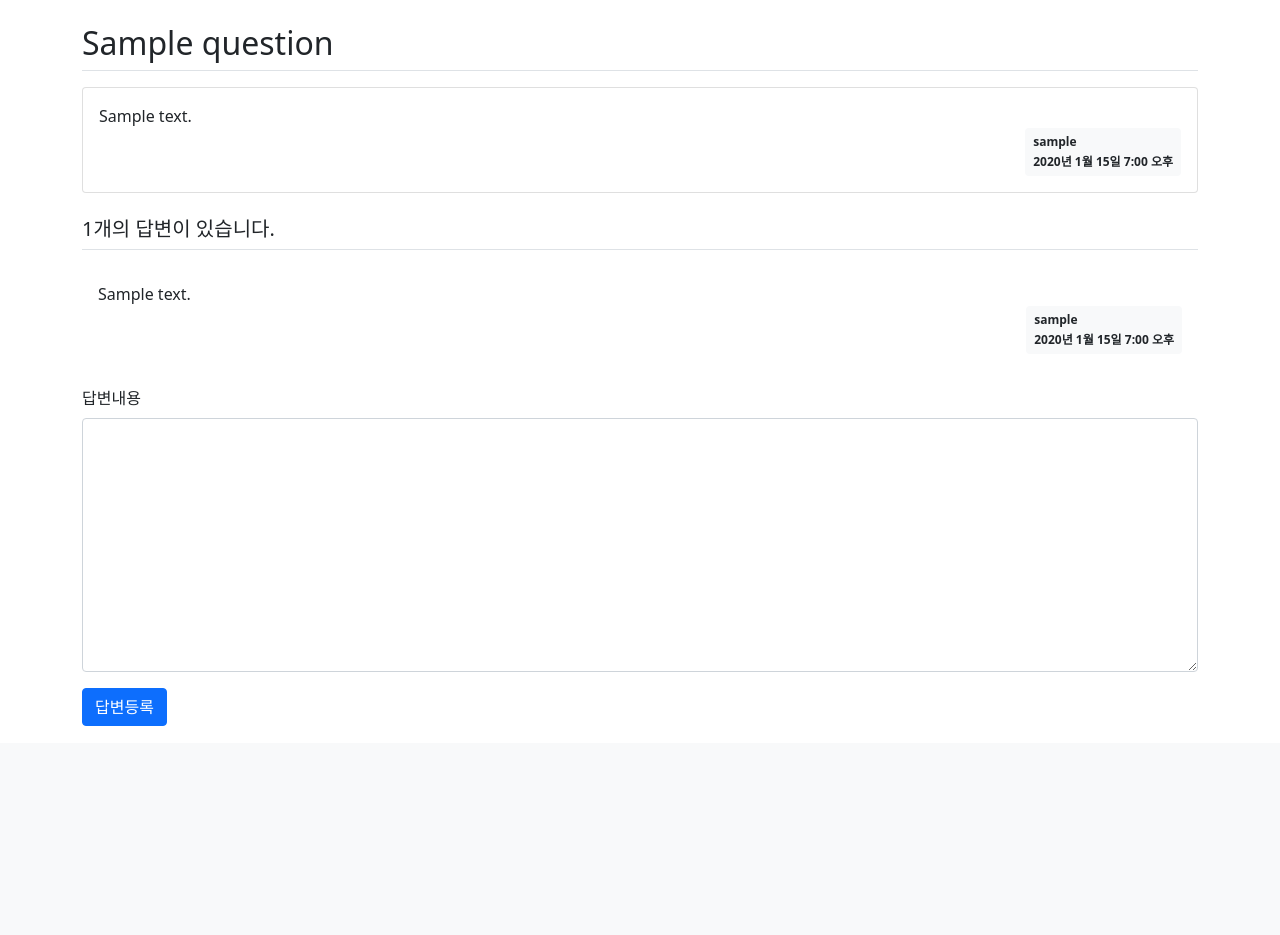
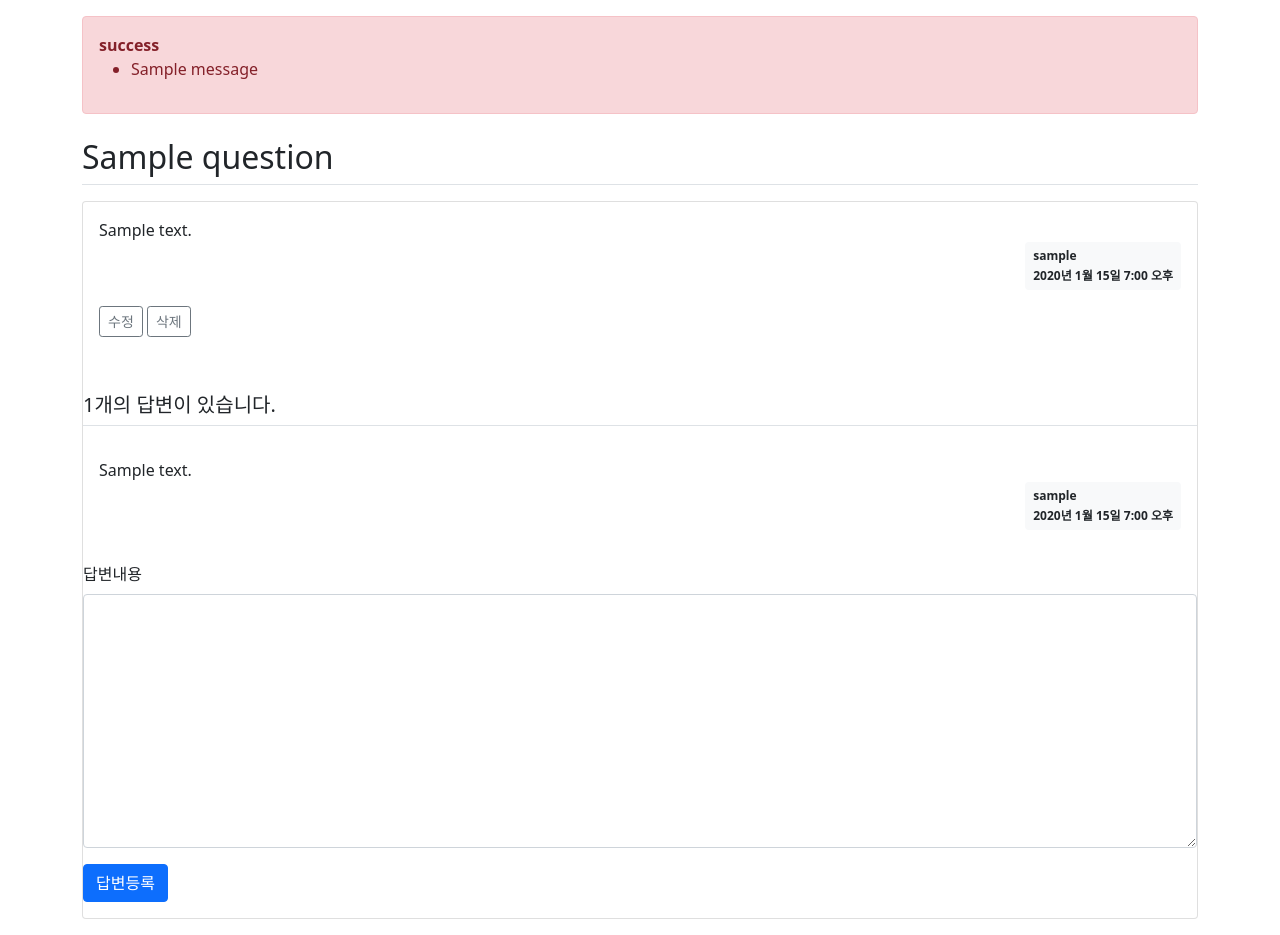
Before and after one commit to yjin0034/DjangoPractice_Review, a Django app: page /pybo/1/ in a window 1280 px wide. Shown: the part 57-992 px from the top of the page. Before the commit the page ends 783 px from the top, so only its background shows below. Run offline with Django 4.2, Linux system fonts and the light colour scheme; a user stored in the database is signed in; tables that the repository leaves empty hold one stand-in row (values such as "Sample post"); one stand-in notice (Sample message) is shown; some libraries are stand-ins or nearby versions.

Commit message:
질문 수정 및 삭제 기능 추가 - Model(pybo/models.py), URL(pybo/urls.py), View(pybo/views.py), Template(pybo/question_detail.html, templates/base.html) 관련 코드 추가

```diff
--- a/pybo/urls.py
+++ b/pybo/urls.py
@@ -29,8 +29,12 @@ urlpatterns = [
     # 답변 등록 기능 URL 매핑
     # pybo/answer/create/[정수형 숫자]로 시작하는 페이지를 요청하면, 해당 정수형 숫자를 question_id에 저장하고, views.answer_create 함수 뷰를 호출
     path('answer/create/<int:question_id>/', views.answer_create, name='answer_create'),
-
     # 질문 등록 기능 URL 매핑
     # pybo/question/create로 시작하는 페이지를 요청하면, views.question_create 함수 뷰를 호출
     path('question/create/', views.question_create, name='question_create'),
+    # 질문 수정 기능 URL 매핑
+    path('question/modify/<int:question_id>/', views.question_modify, name='question_modify'),
+    # 질문 삭제 기능 URL 매핑
+    path('question/delete/<int:question_id>/', views.question_delete, name='question_delete'),
+
 ]
--- a/pybo/views.py
+++ b/pybo/views.py
@@ -4,11 +4,11 @@
 # 사용자가 입력한 URL에 따라, 모델(Model)에서 필요한 데이터를 가져와 뷰에서 가공해 보여주며, 템플릿(Template)에 전달하는 역할을 한다.
 # 장고의 뷰 파일(views.py)은 요청에 따른 처리 논리를 정의한다.
 # 즉, 사용자가 요청하는 값(request)을 받아 모델과 템플릿을 중개하는 역할을 한다.
+from django.contrib import messages
 from django.contrib.auth.decorators import login_required
 from django.shortcuts import render, get_object_or_404, redirect
 from django.utils import timezone
 from .models import Question, Answer
-from django.http import HttpResponseNotAllowed
 from .forms import QuestionForm, AnswerForm
 from django.core.paginator import Paginator
 
@@ -31,21 +31,21 @@ def index(request):
     page_obj = paginator.get_page(page)
     # 질문 목록 데이터를 딕셔너리로 저장
     context = {'question_list': page_obj}  # question_list는 페이징 객체(page_obj)
-    # 데이터(context)를 템플릿 파일(pybo/question_list.html)에 적용하여 HTML을 생성한 후 리턴
+    # 데이터({'question_list': page_obj})를 템플릿 파일(pybo/question_list.html)에 적용하여 HTML을 생성한 후 리턴
     # render 함수 : 파이썬 데이터를 템플릿에 적용하여 HTML로 반환하는 함수
     return render(request, 'pybo/question_list.html', context)
 
 # 질문 상세 페이지 관련 함수 뷰
 # 매개변수 question_id에는 URL 매핑시 저장된 question_id가 전달
 def detail(request, question_id):
-    # 전달받은 id와 관련된 (Question의) 질문 데이터 얻기
+    # (인자로 받은) pk(question_id, 질문 id) 값에 해당하는 질문 데이터 얻기. (models의 Question 모델로부터) 데이터를 가져온다.
     # pk : 모델의 기본키(Primary Key)  # 해당 모델의 pk는 id이다.
     # get_object_or_404() : 존재하지 않는 데이터를 요청할 경우 404 페이지 출력
     # question : 질문 데이터
     question = get_object_or_404(Question, pk=question_id)
     # 질문 데이터를 딕셔너리로 저장
     context = {'question': question}
-    # 관련 질문으로 얻은 question 데이터(context)를 템플릿 파일(pybo/question_detail.html)에 적용하여 HTML을 생성한 후 리턴
+    # 관련 질문으로 얻은 question 데이터({'question': question})를 템플릿 파일(pybo/question_detail.html)에 적용하여 HTML을 생성한 후 리턴
     return render(request, 'pybo/question_detail.html', context)
 
 # 답변 등록 관련 함수 뷰
@@ -55,7 +55,7 @@ def detail(request, question_id):
 # 로그아웃 상태에서 @login_required 어노테이션이 적용된 함수가 호출되면 자동으로 로그인 화면(login_url='common:login')으로 이동하게 됨
 @login_required(login_url='common:login')
 def answer_create(request, question_id):
-    # 전달받은 id와 관련된 (Question의) 질문 데이터 얻기
+    # (인자로 받은) 질문 id(question_id)에 해당하는 질문 데이터 얻기. (models의 Question 모델로부터) 데이터를 가져온다.
     question = get_object_or_404(Question, pk=question_id)
     # POST 요청 방식
     if request.method == "POST":
@@ -84,7 +84,7 @@ def answer_create(request, question_id):
         # (pybo/forms의) AnswerForm으로부터 폼 데이터를 전달받음
         form = AnswerForm()
     context = {'question': question, 'form': form}
-    # 답변과 관련된 질문('question':question)과 폼 데이터({'form': form})를 템플릿 파일(pybo/question_detail.html)에 적용하여 HTML을 생성한 후 리턴
+    # 질문 데이터({'question': question})와 폼 데이터({'form': form})를 템플릿 파일(pybo/question_detail.html)에 적용하여 HTML을 생성한 후 리턴
     return render(request, 'pybo/question_detail.html', context)
 
 # 질문 등록 관련 함수 뷰
@@ -119,3 +119,52 @@ def question_create(request):
     context = {'form': form}  # {'form': form}은 관련 템플릿에서 질문 등록 시 사용할 폼 엘리먼트를 생성할 때 쓰일 것이다
     # 폼 데이터({'form': form})를 템플릿 파일(pybo/question_form.html)에 적용하여 HTML을 생성한 후 리턴
     return render(request, 'pybo/question_form.html', context)
+
+# 질문 수정 관련 함수 뷰
+@login_required(login_url='common:login')
+def question_modify(request, question_id):
+    # (인자로 받은) 질문 id(question_id)에 해당하는 질문 데이터 얻기. (models의 Question 모델로부터) 데이터를 가져온다.
+    question = get_object_or_404(Question, pk=question_id)
+    # 로그인한 사용자와 수정하려는 질문의 작성자가 다를 경우에는, "수정권한이 없습니다"라는 오류를 발생
+    if request.user != question.author:
+        # messages 모듈 : 장고가 제공하는 모듈로 넌필드 오류(non-field error)를 발생시킬 경우에 사용
+        messages.error(request, '수정 권한이 없습니다')
+        # 오류 발생 후 질문 상세 화면으로 이동  # pybo:detail 별칭에 해당하는 페이지로 이동
+        # pybo:detail 별칭에 해당하는 URL은 question_id가 필요하므로 question.id를 인수로 전달
+        return redirect('pybo:detail', question_id)
+    # POST 요청 방식
+    # 동작 예) 질문 수정 화면에서 "저장하기" 버튼을 클릭하면, http://localhost:8000/pybo/question/modify/2/ 페이지가 POST 방식으로 호출되어 데이터가 수정됨
+    if request.method == "POST":
+        # QuestionForm(request.POST, instance=question) : instance를 기준으로 QuestionForm을 생성하지만, request.POST의 값으로 덮어쓰라는 의미
+        # 따라서 질문 수정 화면에서 제목 또는 내용을 변경하여 POST 요청하면, 변경된 내용이 QuestionForm에 저장될 것.
+        # request.POST에는 화면에서 사용자가 입력한 내용들이 담겨있다.
+        form = QuestionForm(request.POST, instance=question)
+        if form.is_valid():
+            question = form.save(commit=False)
+            question.modify_date = timezone.now()  # 수정 일시 저장  # 수정 일시는 현재 일시로 지정
+            question.save()
+            return redirect('pybo:detail', question_id=question.id)
+    # GET 요청 방식
+    # 동작 예) 질문 상세 화면에서 "수정" 버튼을 클릭하면, http://localhost:8000/pybo/question/modify/2/ 페이지가 GET 방식으로 호출되어 질문 수정 화면이 보여짐
+    else:
+        # 폼 생성시 이처럼 instance 값을 지정하면, 폼의 속성 값이 instance의 값으로 채워진다. 따라서 질문을 수정하는 화면에서 제목과 내용이 채워진 채로 보이게 됨.
+        # 질문 수정 화면에 조회된 질문의 제목과 내용이 반영될 수 있도록 다음과 같이 폼을 생성
+        form = QuestionForm(instance=question)
+    context = {'form': form}
+    # 폼 데이터({'form': form})를 템플릿 파일(pybo/question_form.html)에 적용하여 HTML을 생성한 후 리턴
+    return render(request, 'pybo/question_form.html', context)
+
+# 질문 삭제 관련 함수 뷰
+@login_required(login_url='common:login')
+def question_delete(request, question_id):
+    question = get_object_or_404(Question, pk=question_id)
+    # 로그인한 사용자와 삭제하려는 질문의 글쓴이가 다를 경우에는, "삭제 권한이 없습니다"라는 오류를 발생
+    if request.user != question.author:
+        messages.error(request, '삭제 권한이 없습니다')
+        # 질문 상세 페이지로 다시 이동
+        return redirect('pybo:detail', question_id=question.id)
+    else:
+        # 해당 질문 삭제
+        question.delete()
+        # 삭제 후, index 페이지로 이동
+    return redirect('pybo:index')
--- a/templates/base.html
+++ b/templates/base.html
@@ -19,11 +19,15 @@
 {# navbar.html 템플릿 상속 #}
 {# navbar.html 파일은 다른 템플릿들에서 중복되어 사용되지는 않지만 독립된 하나의 템플릿으로 관리하는 것이 유지 보수에 유리하므로 분리함 #}
 {% include "navbar.html" %}  {# include 태그 : 템플릿의 특정 위치에 다른 템플릿을 삽입할 수 있는 기능. 보통 템플릿에서 특정 영역이 반복적으로 사용될 경우 중복을 없애기 위해 사용 #}
-<!-- 기본 템플릿 안에 삽입될 내용 Start -->
+<!-- 기본 템플릿 안에 삽입될 본문 내용 Start -->
 {% block content %}
 {% endblock %}
-<!-- 기본 템플릿 안에 삽입될 내용 End -->
+<!-- 기본 템플릿 안에 삽입될 본문 내용 End -->
 <!-- Bootstrap JS 추가 -->
 <script src="{% static 'bootstrap.min.js' %}"></script>
+<!-- 기본 템플릿 안에 삽입될 JS Start -->
+{% block script %}
+{% endblock %}
+<!-- 기본 템플릿 안에 삽입될 JS End -->
 </body>
 </html>
--- a/templates/common/login.html
+++ b/templates/common/login.html
@@ -1,6 +1,6 @@
 <!-- 로그인 관련 템플릿 -->
 {% extends "base.html" %}  {# base.html 템플릿 상속 #}
-{% block content %}
+{% block content %}  {# base.html 본문 오버라이딩 #}
 <div class="container my-3">
     <form method="post" action="{% url 'common:login' %}">  {# 링크된 해당 URL로, 작성된 form 데이터를 POST 방식으로 전달 #}
         {% csrf_token %}
--- a/templates/common/signup.html
+++ b/templates/common/signup.html
@@ -1,6 +1,6 @@
 <!-- 회원가입 관련 템플릿 -->
 {% extends "base.html" %} {# base.html 템플릿 상속 #}
-{% block content %}
+{% block content %}  {# base.html 본문 오버라이딩 #}
 <div class="container my-3">
     <form method="post" action="{% url 'common:signup' %}">  {# 링크된 해당 URL로, 작성된 form 데이터를 POST 방식으로 전달 #}
         {% csrf_token %}
--- a/templates/pybo/question_detail.html
+++ b/templates/pybo/question_detail.html
@@ -1,7 +1,17 @@
 <!-- 질문 상세 페이지 관련 템플릿 -->
 {% extends 'base.html' %}  {# base.html 템플릿 상속 #}
-{% block content %}
+{% block content %}  {# base.html 본문 오버라이딩 #}
 <div class="container my-3">  {# 부트스트랩 컨테이너 #}
+    <!-- 오류 message 표시 -->
+    {# 질문 수정 시, 비정상적인 방법으로 수정할 경우 해당 오류 출력 #}
+    {% if messages %}
+    <div class="alert alert-danger my-3" role="alert">
+    {% for message in messages %}
+        <strong>{{ message.tags }}</strong>
+        <ul><li>{{ message.message }}</li></ul>
+    {% endfor %}
+    </div>
+    {% endif %}
     <!-- 질문 -->
     {# question : render 함수로 전달받은 질문 데이터 #}
     <h2 class="border-bottom py-2">{{ question.subject }}</h2>  {# 질문 제목 #}  {# border-bottom : 아래방향 테두리 선 #} {# py-2 : 상하 패딩값 2 #}
@@ -16,6 +26,22 @@
                     <div>{{ question.create_date }}</div>  {# 질문 작성일시 #}
                 </div>
             </div>
+            <!-- 질문 추천, 수정, 삭제 버튼 -->
+            <div class="my-3">
+                {# 로그인한 사용자와 질문 작성자가 동일한 경우에만 노출되도록 함 #}
+                {% if request.user == question.author %}
+                {# 수정 버튼 #}
+                {# 질문 id(question.id)를 받아와, 링크된 해당 URL로 전달 #}
+                <a href="{% url 'pybo:question_modify' question.id %}"
+                   class="btn btn-sm btn-outline-secondary">수정</a>
+                {# 삭제 버튼 #}
+                {# href 속성값을 javascript:void(0)로 설정하면 해당 링크를 클릭해도 아무런 동작도 하지 않는다. #}
+                {# 삭제를 실행할 URL을 얻기 위해 data-uri 속성을 추가하고, <삭제> 버튼이 눌리는 이벤트를 확인할 수 있도록 class 속성에 "delete" 항목을 추가 #}
+                {# data-uri 속성은 자바스크립트에서 클릭 이벤트 발생시 this.dataset.uri와 같이 사용하여 그 값을 얻을 수 있다. #}
+                {# href에 삭제 URL을 직접 사용하지 않고 이러한 방식을 사용하는 이유는, 삭제 버튼을 클릭했을 때 "정말로 삭제하시겠습니까?" 와 같은 재확인창이 필요하기 때문 #}
+                <a href="javascript:void(0)" class="delete btn btn-sm btn-outline-secondary"
+                    data-uri="{% url 'pybo:question_delete' question.id %}">삭제</a>
+                {% endif %}
         </div>
     </div>
     <!-- 답변 -->
@@ -47,3 +73,20 @@
     </form>
 </div>
 {% endblock %}
+<!-- 재확인 창 관련 자바스크립트 코드 -->
+{% block script %}  {# base.html JS 오버라이딩 #}
+<script type='text/javascript'>
+<!-- (질문 또는 답변의) 삭제 버튼 관련 재확인 창 -->
+{# 삭제 버튼을 눌렀을 때, 삭제 재확인 창("정말로 삭제하시겠습니까?")을 호출하기 위한 자바스크립트 코드 #}
+{# 삭제 버튼 관련 코드에 class="delete"가 적용되어 있으므로, delete라는 클래스를 포함하는 컴포넌트(예:버튼이나 링크)를 클릭하면 "정말로 삭제하시겠습니까?" 라는 질문을 하고 "확인"을 선택했을 때 해당 컴포넌트의 data-uri 값으로 URL 호출을 하라는 의미 #}
+{# 아래와 같은 스크립트를 추가하면 "삭제" 버튼을 클릭하고 "확인"을 선택하면 data-uri 속성에 해당하는 {% url 'pybo:question_delete' question.id %}(또는, {% url 'pybo:answer_delete' answer.id %})이 호출될 것 #}
+const delete_elements = document.getElementsByClassName("delete");
+Array.from(delete_elements).forEach(function(element) {
+    element.addEventListener('click', function() {
+        if(confirm("정말로 삭제하시겠습니까?")) {
+            location.href = this.dataset.uri;
+        }
+    });
+});
+</script>
+{% endblock %}
--- a/templates/pybo/question_form.html
+++ b/templates/pybo/question_form.html
@@ -1,6 +1,6 @@
 <!-- 질문 등록 관련 템플릿 -->
-{% extends 'base.html' %}
-{% block content %}  {# base.html 템플릿 상속 #}
+{% extends 'base.html' %}  {# base.html 템플릿 상속 #}
+{% block content %}  {# base.html 본문 오버라이딩 #}
 <div class="container">
     <h5 class="my-3 border-bottom pb-2">질문등록</h5>
     {# form 태그에 action 속성을 지정하지 않으면, 현재 페이지의 URL이 디폴트 action으로 설정됨 #}
--- a/templates/pybo/question_list.html
+++ b/templates/pybo/question_list.html
@@ -1,7 +1,7 @@
 <!-- 질문 목록 관련 템플릿 -->
 {% extends 'base.html' %}  {# base.html 템플릿 상속 #}
 {% load pybo_filter %}  {# pybo_filter.py 템플릿 필터 사용 #}
-{% block content %}
+{% block content %}  {# base.html 본문 오버라이딩 #}
 <div class="container my-3">  {# 부트스트랩 컨테이너 #}
     <table class="table">  {# 부트스트랩 테이블 태그 #}
         <thead>
```
Also changed, not shown: pybo/models.py (+7 -0 lines).
